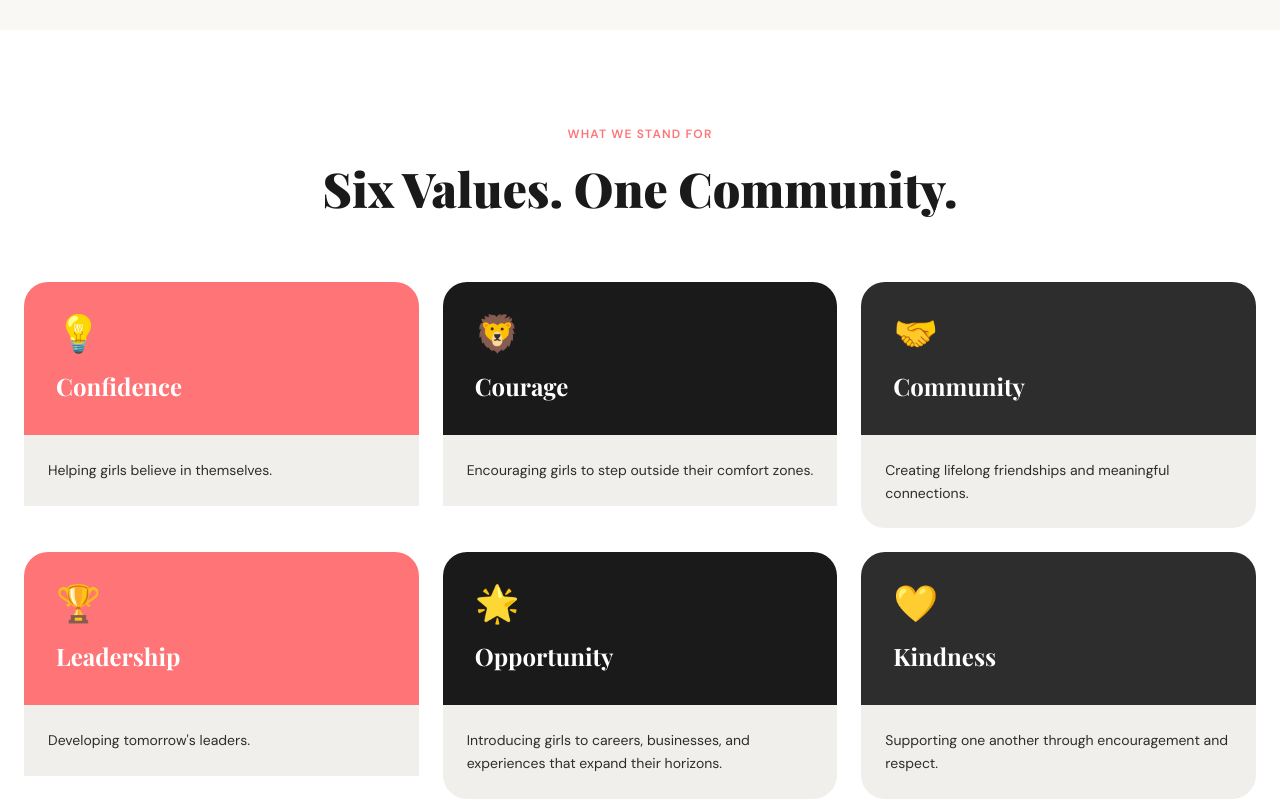
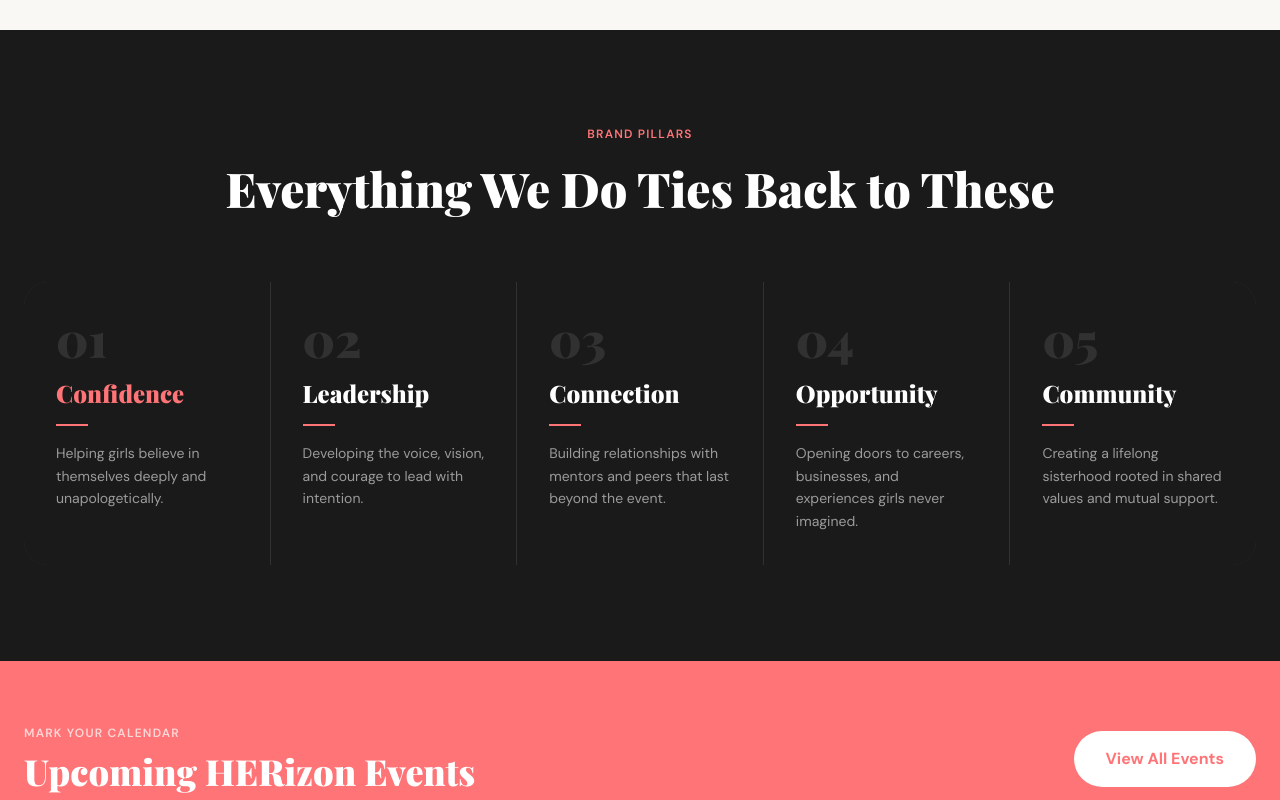
Before and after one commit to flourishprosper/herizonsociety-website, a Next.js app: page / in a window 1280 px wide. Shown: the part 1280-2080 px from the top of the page. Built offline with nearby package versions, Linux system fonts and the light colour scheme; a web font is replaced by a local one.

Commit message:
feat(homepage): add Brand Pillars section — Confidence, Leadership, Connection, Opportunity, Community

```diff
--- a/src/app/page.tsx
+++ b/src/app/page.tsx
@@ -1,42 +1,30 @@
 import Link from "next/link";
 
-const coreValues = [
+const brandPillars = [
   {
-    icon: "💡",
+    number: "01",
     title: "Confidence",
-    description: "Helping girls believe in themselves.",
-    color: "bg-[#FF7477]",
+    description: "Helping girls believe in themselves deeply and unapologetically.",
   },
   {
-    icon: "🦁",
-    title: "Courage",
-    description: "Encouraging girls to step outside their comfort zones.",
-    color: "bg-[#1A1A1A]",
+    number: "02",
+    title: "Leadership",
+    description: "Developing the voice, vision, and courage to lead with intention.",
   },
   {
-    icon: "🤝",
-    title: "Community",
-    description: "Creating lifelong friendships and meaningful connections.",
-    color: "bg-[#2D2D2D]",
+    number: "03",
+    title: "Connection",
+    description: "Building relationships with mentors and peers that last beyond the event.",
   },
   {
-    icon: "🏆",
-    title: "Leadership",
-    description: "Developing tomorrow's leaders.",
-    color: "bg-[#FF7477]",
+    number: "04",
+    title: "Opportunity",
+    description: "Opening doors to careers, businesses, and experiences girls never imagined.",
   },
   {
-    icon: "🌟",
-    title: "Opportunity",
-    description:
-      "Introducing girls to careers, businesses, and experiences that expand their horizons.",
-    color: "bg-[#1A1A1A]",
-  },
-  {
-    icon: "💛",
-    title: "Kindness",
-    description: "Supporting one another through encouragement and respect.",
-    color: "bg-[#2D2D2D]",
+    number: "05",
+    title: "Community",
+    description: "Creating a lifelong sisterhood rooted in shared values and mutual support.",
   },
 ];
 
@@ -141,34 +129,35 @@
         </div>
       </section>
 
-      {/* ─── CORE VALUES ──────────────────────────────────── */}
-      <section className="bg-white py-24">
+      {/* ─── BRAND PILLARS ────────────────────────────────── */}
+      <section className="bg-[#1A1A1A] py-24">
         <div className="max-w-7xl mx-auto px-6">
           <div className="text-center mb-16">
             <p className="text-[#FF7477] text-xs font-semibold uppercase tracking-widest mb-4">
-              What We Stand For
+              Brand Pillars
             </p>
-            <h2 className="font-serif text-4xl sm:text-5xl font-black text-[#1A1A1A] leading-tight">
-              Six Values. One Community.
+            <h2 className="font-serif text-4xl sm:text-5xl font-black text-white leading-tight">
+              Everything We Do Ties Back to These
             </h2>
           </div>
-          <div className="grid sm:grid-cols-2 lg:grid-cols-3 gap-6">
-            {coreValues.map((value) => (
+          <div className="grid sm:grid-cols-2 lg:grid-cols-5 gap-px bg-white/10 rounded-3xl overflow-hidden">
+            {brandPillars.map((pillar, i) => (
               <div
-                key={value.title}
-                className="rounded-3xl overflow-hidden card-hover"
+                key={pillar.title}
+                className="bg-[#1A1A1A] p-8 flex flex-col gap-4 hover:bg-[#2D2D2D] transition-colors"
               >
-                <div className={`${value.color} p-8`}>
-                  <span className="text-4xl block mb-4">{value.icon}</span>
-                  <h3 className="font-serif text-2xl font-bold text-white leading-snug">
-                    {value.title}
-                  </h3>
-                </div>
-                <div className="bg-[#F0EFEC] p-6">
-                  <p className="text-[#2D2D2D] text-sm leading-relaxed">
-                    {value.description}
-                  </p>
-                </div>
+                <span className="font-serif text-5xl font-black text-white/10 leading-none">
+                  {pillar.number}
+                </span>
+                <h3 className={`font-serif text-2xl font-black leading-tight ${
+                  i === 0 ? "text-[#FF7477]" : "text-white"
+                }`}>
+                  {pillar.title}
+                </h3>
+                <div className="w-8 h-0.5 bg-[#FF7477]" />
+                <p className="text-[#9B9B9B] text-sm leading-relaxed">
+                  {pillar.description}
+                </p>
               </div>
             ))}
           </div>
```
